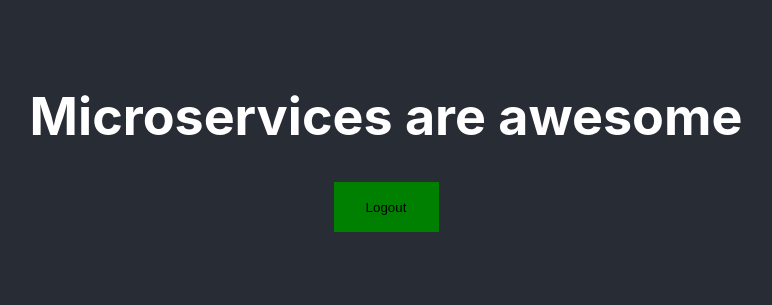
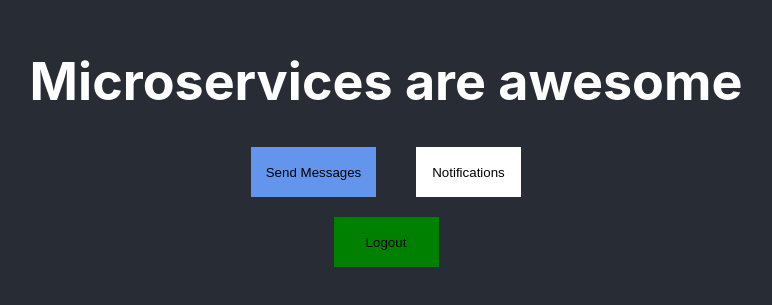
Before and after one commit to vartanbeno/SOEN487-Project, a React (Create React App) app in the folder client/: page /home in a window 1280 px wide. Shown: the part 259-564 px from the top of the page, without its empty margins (254-1026 px from the left). Built offline with nearby package versions, Linux system fonts and the light colour scheme; sample sign-in values are in the browser's storage.

Commit message:
add ui for seeing notifications,buttons to go to chat hub

```diff
--- a/client/src/App.js
+++ b/client/src/App.js
@@ -4,6 +4,7 @@ import Register from './component/Register';
 import Landing from './component/Landing';
 import Verify from './component/Verify';
 import Home from './component/Home';
+import Notifications from './component/Notifications';
 import {
   BrowserRouter,
   Route,
@@ -22,6 +23,7 @@ class App extends Component {
          <Route path="/home" component={Home}/>
          <Route path="/login" component={Login}/>
          <Route path="/register" component={Register}/>
+         <Route path="/notifications" component={Notifications}/>
          <Route path="/" component={Landing}/>
         </Switch>
       </BrowserRouter>
--- a/client/src/component/Home.js
+++ b/client/src/component/Home.js
@@ -1,4 +1,5 @@
 import React, { Component } from 'react';
+import { row } from 'reactstrap';
 import '../App.css';
 
 class Home extends Component{
@@ -8,6 +9,7 @@ class Home extends Component{
 
         this.checkAuthenticated();
         this.handleLogout = this.handleLogout.bind(this);
+        this.handleNotifications = this.handleNotifications.bind(this);
 
     }
 
@@ -18,6 +20,12 @@ class Home extends Component{
             this.props.history.push(`/`);
         }
 
+
+    }
+
+    handleNotifications(){
+
+        this.props.history.push(`/notifications`);
 
     }
 
@@ -33,7 +41,11 @@ class Home extends Component{
         <div className="App">
             <header className="App-header">
             <h1> Microservices are awesome</h1>
-            <button style={{background: 'green', border: 'green', width: 105, height: 50}} onClick={this.handleLogout}> Logout </button>
+            <row>
+                <button style={{marginRight: 40, background: 'CornflowerBlue', border: 'CornflowerBlue', width: 125, height: 50}}>Send Messages</button>
+                <button onClick={this.handleNotifications} style={{background: 'white', border: 'white', width: 105, height: 50}}>Notifications</button>
+            </row>
+            <button style={{marginTop: 20,background: 'green', border: 'green', width: 105, height: 50}} onClick={this.handleLogout}> Logout </button>
         </header>
         </div>
         )
--- /dev/null
+++ b/client/src/component/Notifications.js
@@ -0,0 +1,26 @@
+import React, { Component } from 'react';
+
+class Notifications extends Component{
+    constructor(props){
+        super(props);
+        this.checkAuthenticated();
+    }
+
+    checkAuthenticated(){
+
+        if(!localStorage.getItem('token')){
+
+            this.props.history.push(`/`);
+        }
+
+    }
+
+    render(){
+        return (
+
+            <h1> You have many Notifications.</h1>
+
+
+    )}
+}
+export default Notifications;
```
